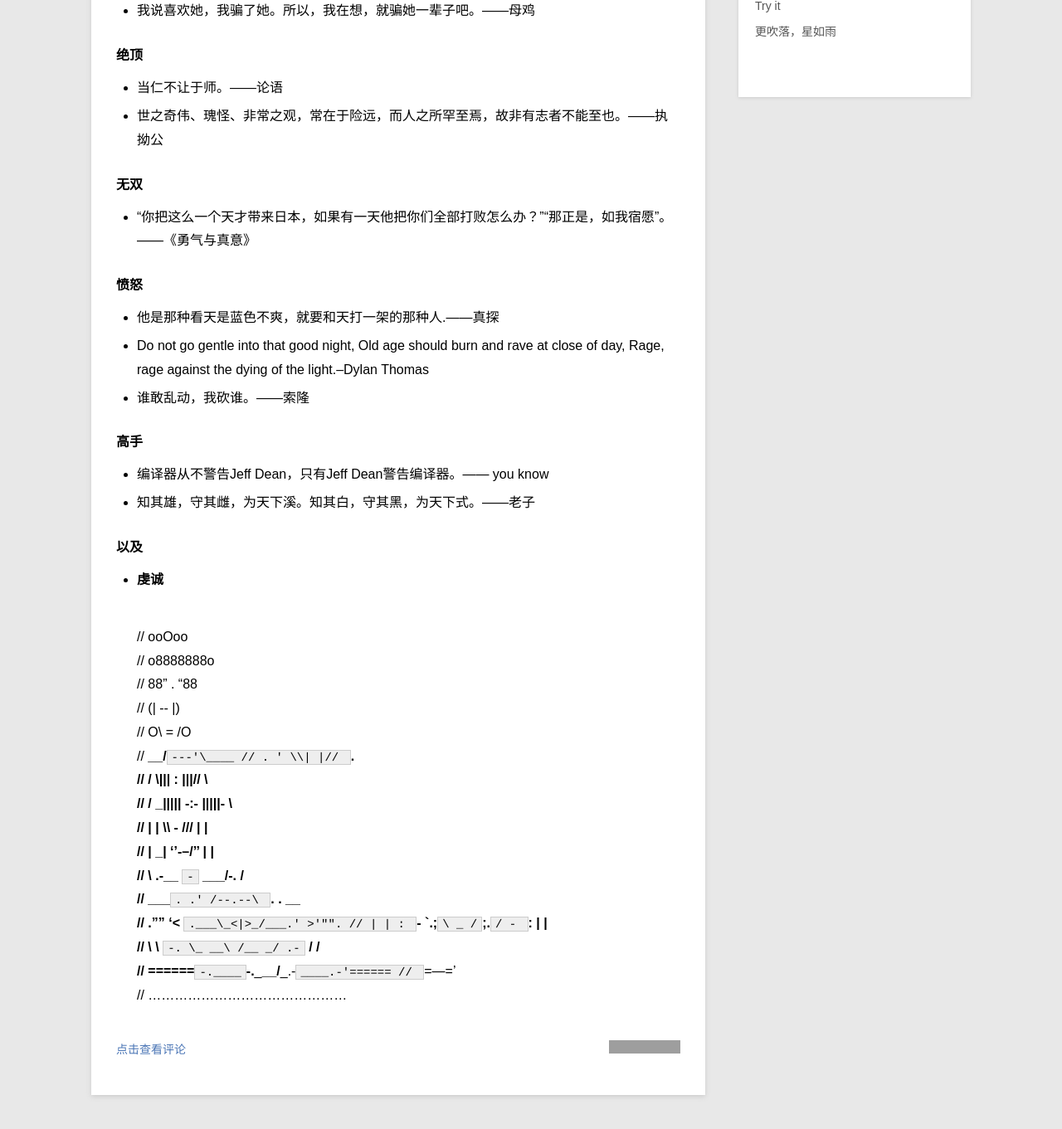
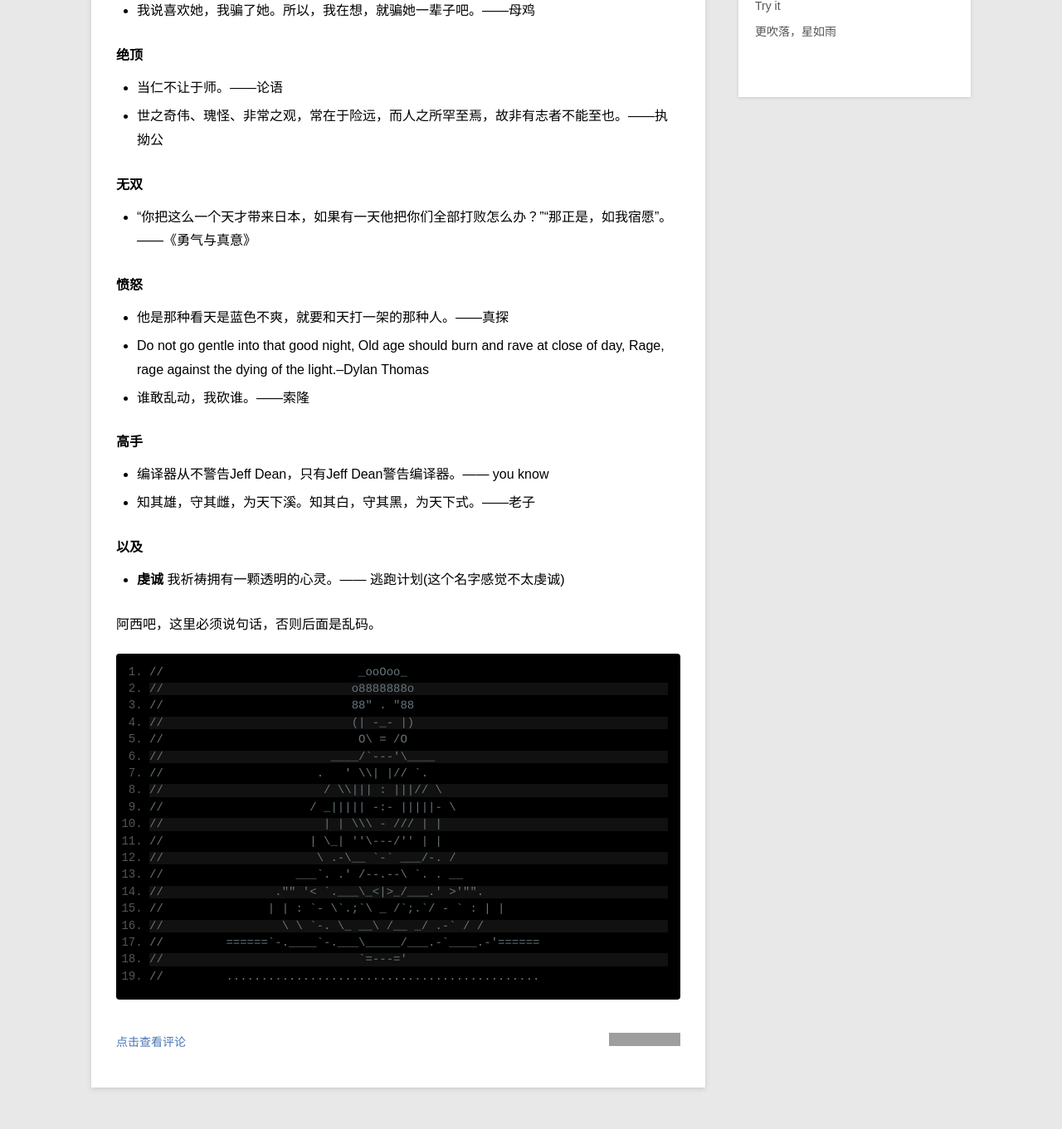
Before and after one commit to zorrock/zorrock.github.io, a Jekyll site: the page built from _posts/opinion/2014-12-31-you-know.md, in a window 1280 px wide and 1400 px high, scrolled down 1084 px. Shown: the top 1361 px of the window at 83% size. Built offline with Jekyll 4.4.1, drawn with Linux system fonts in a browser that asks for light colours; Markdown is read by kramdown in place of the engine named in the settings; grey boxes are pictures that could not be loaded.

Commit message:
do you know

```diff
--- a/_posts/opinion/2014-12-31-you-know.md
+++ b/_posts/opinion/2014-12-31-you-know.md
@@ -35,7 +35,7 @@ description: 不要温和的步入那个良夜
 * "你把这么一个天才带来日本，如果有一天他把你们全部打败怎么办？""那正是，如我宿愿"。——《勇气与真意》
 
 ####愤怒
-* 他是那种看天是蓝色不爽，就要和天打一架的那种人.——真探
+* 他是那种看天是蓝色不爽，就要和天打一架的那种人。——真探
 * Do not go gentle into that good night, Old age should burn and rave at close of day, Rage, rage against the dying of the light.--Dylan Thomas
 * 谁敢乱动，我砍谁。——索隆
 
@@ -45,7 +45,9 @@ description: 不要温和的步入那个良夜
 
 
 ####以及
-* **虔诚**
+* **虔诚** 我祈祷拥有一颗透明的心灵。—— 逃跑计划(这个名字感觉不太虔诚)
+
+阿西吧，这里必须说句话，否则后面是乱码。
 
     //                            _ooOoo_
     //                           o8888888o
```
